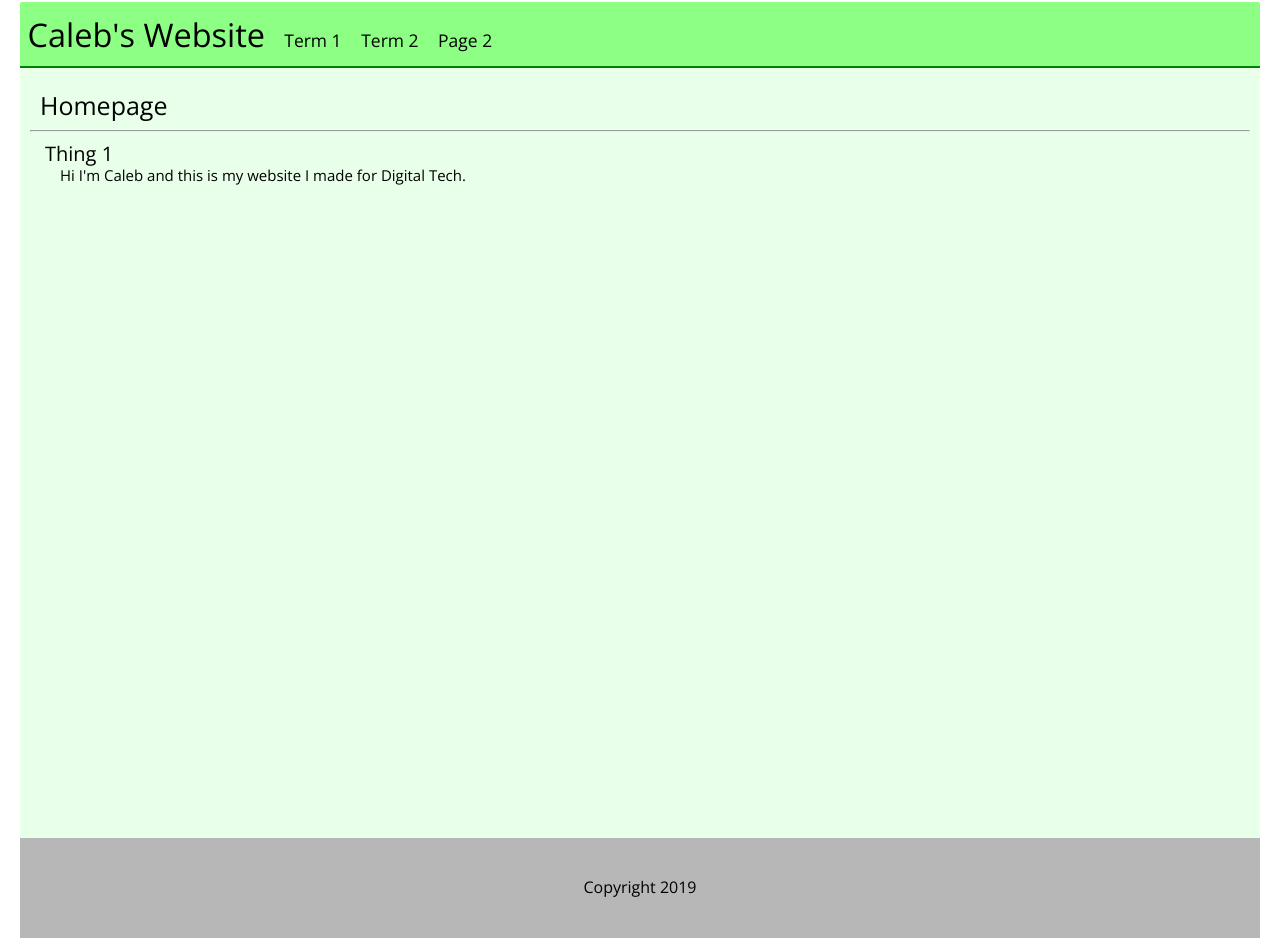
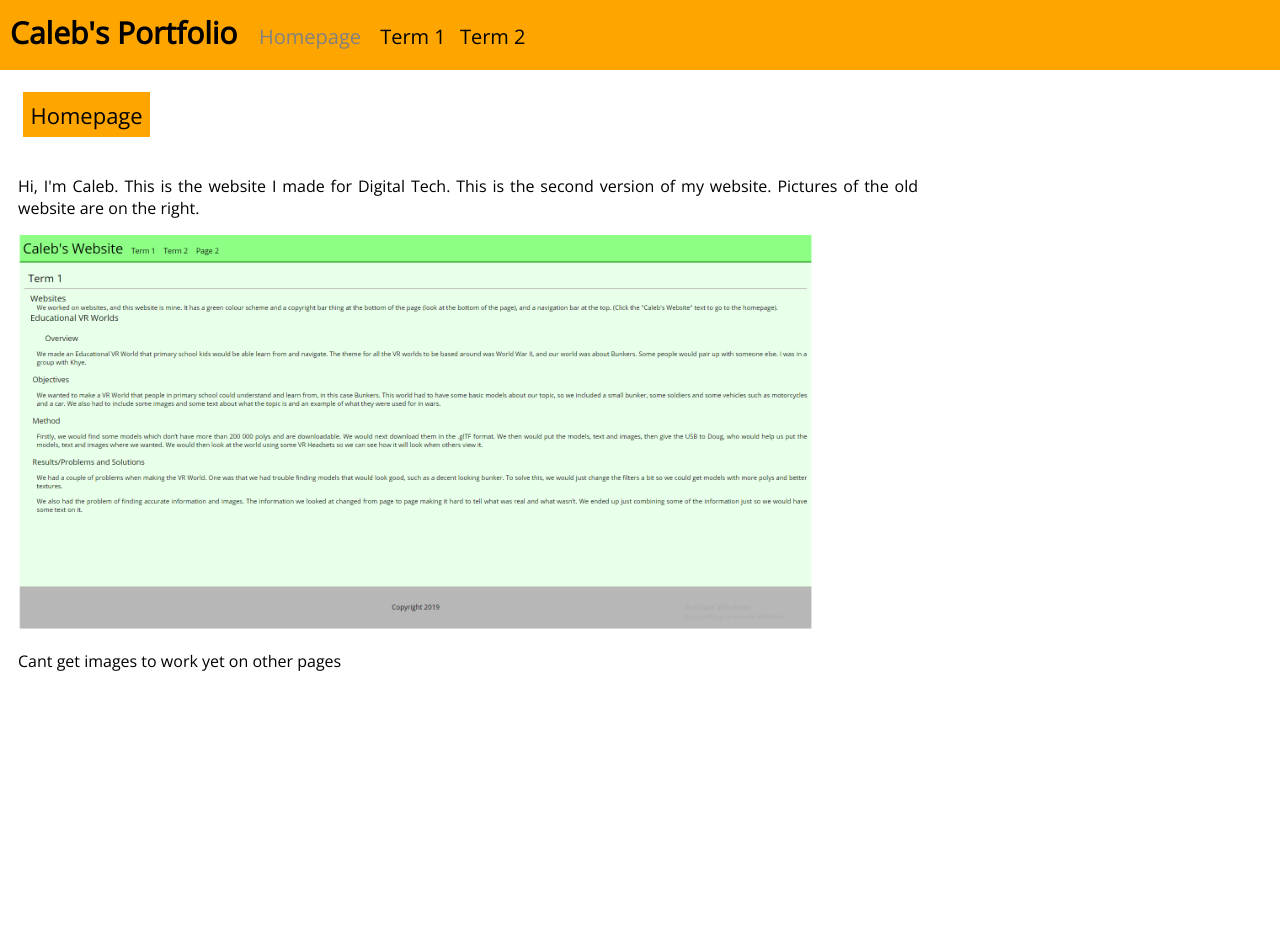
Before and after one commit to Qkamber/Qkamber.github.io, a plain HTML site: page index.html in a window 1280 px wide. After the commit the page ends 800 px from the top, so only its background shows below. Drawn offline with nearby package versions, Linux system fonts and the light colour scheme.

Commit message:
Add files via upload

```diff
--- a/index.html
+++ b/index.html
@@ -1,38 +1,23 @@
-<!DOCTYPE html>
+<DOCTYPE!HTML>
     <html>
         <head>
-    <title> Caleb's Homepage </title>
-    <link href="main.css" rel="stylesheet">
+        <title> Homepage </title>
+        <link rel="stylesheet" href="main.css" type="text/css">
         </head>
         <body>
-	<header>
-    <a href="index.html"><p class="Logo"> Caleb's Website </p></a>
-	<!–– Page Nav \/ ––>
-		<a style="margin-left: 15px;" href="Work1.html"> Term 1 </a>
 
-        <a style="margin-left: 15px;" href="Work2.html"> Term 2 </a>
+        <div class="nav">
+            <h1 class="heading"> Caleb's Portfolio </h1>
 
-		<a style="margin-left: 15px;" href="Page2.html"> Page 2 </a>
-    <!–– Page Nav ^^ ––>
-    </header>
+            <p class="onpage"> Homepage </p> <a href="page1.html"> Term 1 </a> <a href="page2.html"> Term 2 </a>
+        </div>
 
-	<div></div>
+        <p class="header"> Homepage </p>
 
-	<section>
-		<p class="Pagehead"> Homepage </p>
-
-	<hr>
-
-		<p class="Subhead"> Thing 1 </p>
-		<p class="Subtext">
-			Hi I'm Caleb and this is my website I made for Digital Tech.
-        </p>
-    </section>
-
-    <footer>
             <br>
-    	<p> Copyright 2019 </p>
-    </footer>
+            <p style="display: inline-block; vertical-align: top; margin-right: 100px;"> Hi, I'm Caleb. This is the website I made for Digital Tech. This is the second version of my website. Pictures of the old website are on the right.</p><a href="oldwebsitehompage.PNG"><img src="oldwebsitehompage.PNG" align="right" style="width: 800px; display: inline-block;"></a>
+            <br>
+            <p style="display: inline-block; vertical-align: top; margin-right: 100px;">Cant get images to work yet on other pages</p>
 
         </body>
     </html>
--- a/main.css
+++ b/main.css
@@ -1,106 +1,62 @@
-@import url('https://fonts.googleapis.com/css?family=Open+Sans');
+@import url('https://fonts.googleapis.com/css?family=Open+Sans&display=swap');
 
 body {
     background-color: white;
-    margin-left: 20px;
-    margin-bottom: 2px;
-    margin-top: 2px;
-    margin-right: 20px;
-	font-family: 'Open Sans', cursive;
-	background-color: white;
+    font-family: Open Sans, Calibri;
 }
 
-Header {
-	background-color: rgb(140, 255, 132);
-	padding: 7.5px;
-	border-top-left-radius: 2px;
-	border-top-right-radius: 2px;
-	vertical-align: middle;
-}
-Footer {
-	background-color: rgb(183, 183, 183);
-	height: 100px;
-	text-align: center;
-	bottom: 0px;
-}
-Section {
-	background-color: rgb(232, 255, 233);
-	padding: 10px;
-	min-height: 750px;
+p {
+    margin-right: 10px;
+    margin-left: 10px;
+    text-align: justify;
+    max-width: 900px;
 }
 
-.Logo {
-    color: black;
-    font-size: 32.5px;
+.nav {
+    background-color: orange;
+    margin-left: -8px;
+    margin-right: -8px;
+    margin-top: -15px;
+    padding: 10px;
+    padding-bottom: 0px;
+}
+
+.header {
+    font-size: 22px;
+    font-family: Open Sans, Calibri;
+    padding: 7.5px;
+    background-color: orange;
     display: inline-block;
-    margin-bottom: 2px;
-    margin-top: 2px;
+    margin-left: 15px;
+}
+
+.onpage {
+    font-family: Open Sans, Calibri;
+    font-size: 20px;
+    display: inline-block;
+    color: grey;
+}
+
+.heading {
+    font-size: 30px;
+    font-family: Open Sans, Calibri;
+    display: inline-block;
+    margin-right: 7.5px;
+    margin-top: 1px;
+    margin-bottom: 10px;
+}
+
+.text {
+    font-family: Open Sans, Calibri;
+    font-size: 22.5px
 }
 
 a {
-	text-decoration: none;
-	color: black;
-	font-size: 17.5px;
-	transition: 0.125s;
-}
-a:hover {
-	color: rgb(100,100,100);
-	font-size: 17.5px;
-	transition: 0.125s;
-}
-
-.Pagehead {
-    color: rgb(0,0,0);
-    font-size: 25px;
-    margin-left: 10px;
-    margin-bottom: 0px;
-    margin-top: 10px;
-}
-.Subhead {
-    color: rgb(0,0,0);
-    font-size: 20px;
-    margin-left: 15px;
-    margin-bottom: -17px;
-    margin-top: 0px;
-}
-.Subtext {
-    color: rgb(0,0,0);
-    font-size: 15px;
-    text-align: justify;
-    width: auto;
-    display: inline-block;
-    margin-bottom: 0px;
-    margin-left: 30px;
-}
-.Link {
     text-decoration: none;
     color: black;
-    display: inline;
-	font-size: 15px;
-	cursor: pointer;
+    font-family: Open Sans, Calibri;
+    font-size: 20px;
+    display: inline-block;
+    margin-left:5px;
+    margin-right: 5px;
 }
-.Link:hover {
-    color: lightgrey;
-	font-size: 15px;
-}
-
-div {
-	border-top: 2px solid green;
-}
-
-.Image {
-    width: 480px;
-    padding: 4px;
-    background-color: rgba(0,0,0,0);
-    border-radius: 2.75px;
-}
-
-.Subbold {
-    color: rgb(0,0,0);
-    font-size: 18px;
-    text-align: justify;
-    width: auto;
-    display: inline-block;
-    margin-bottom: -20px;
-    margin-left: 20px;
-}
```
Also changed, not shown: page1.html (added, +48 -0 lines), page2.html (added, +46 -0 lines), newwebsitehompage.PNG (added), oldwebsitehompage.PNG (added). Lines whose indentation alone changed are shown as unchanged.
